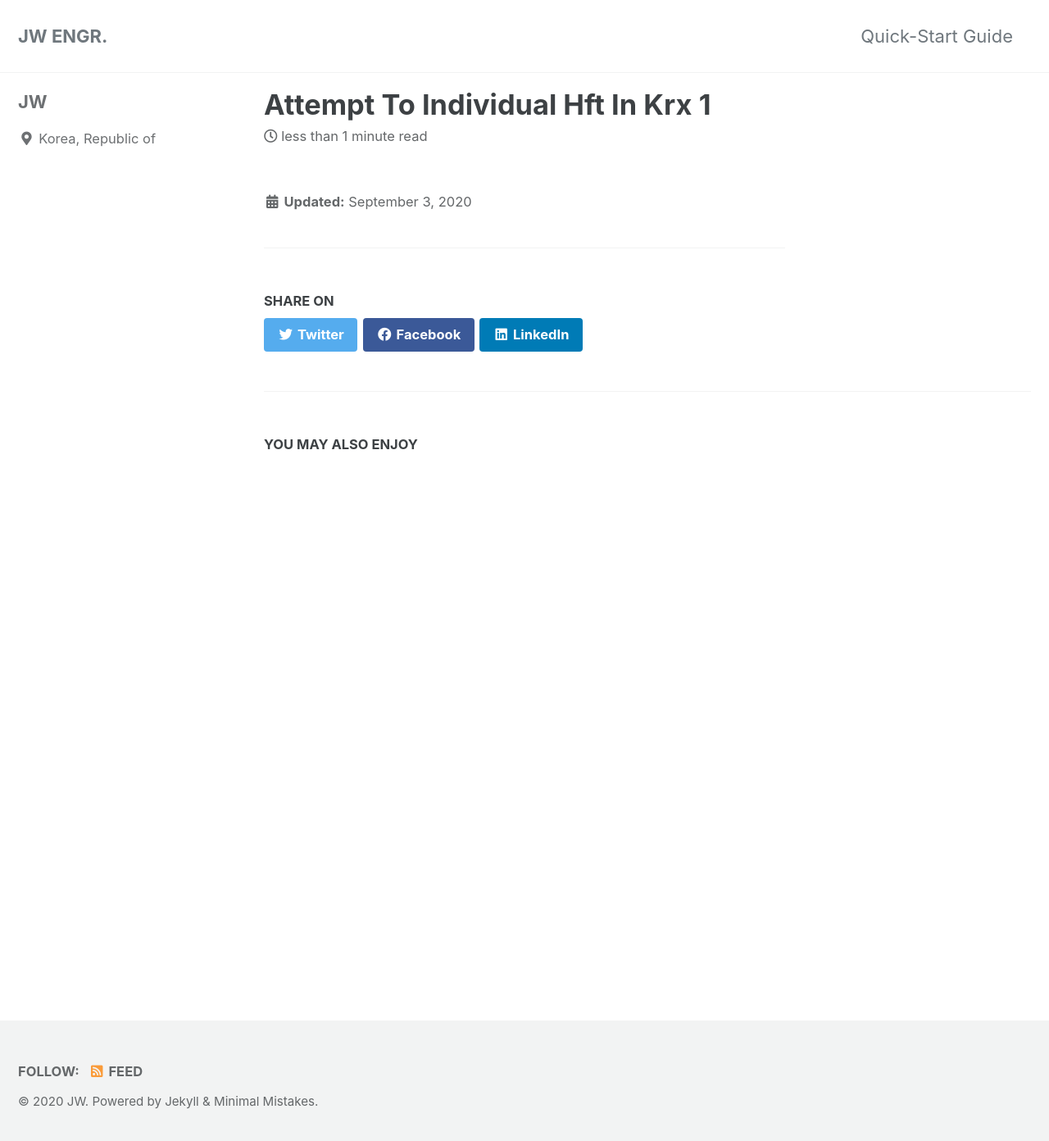
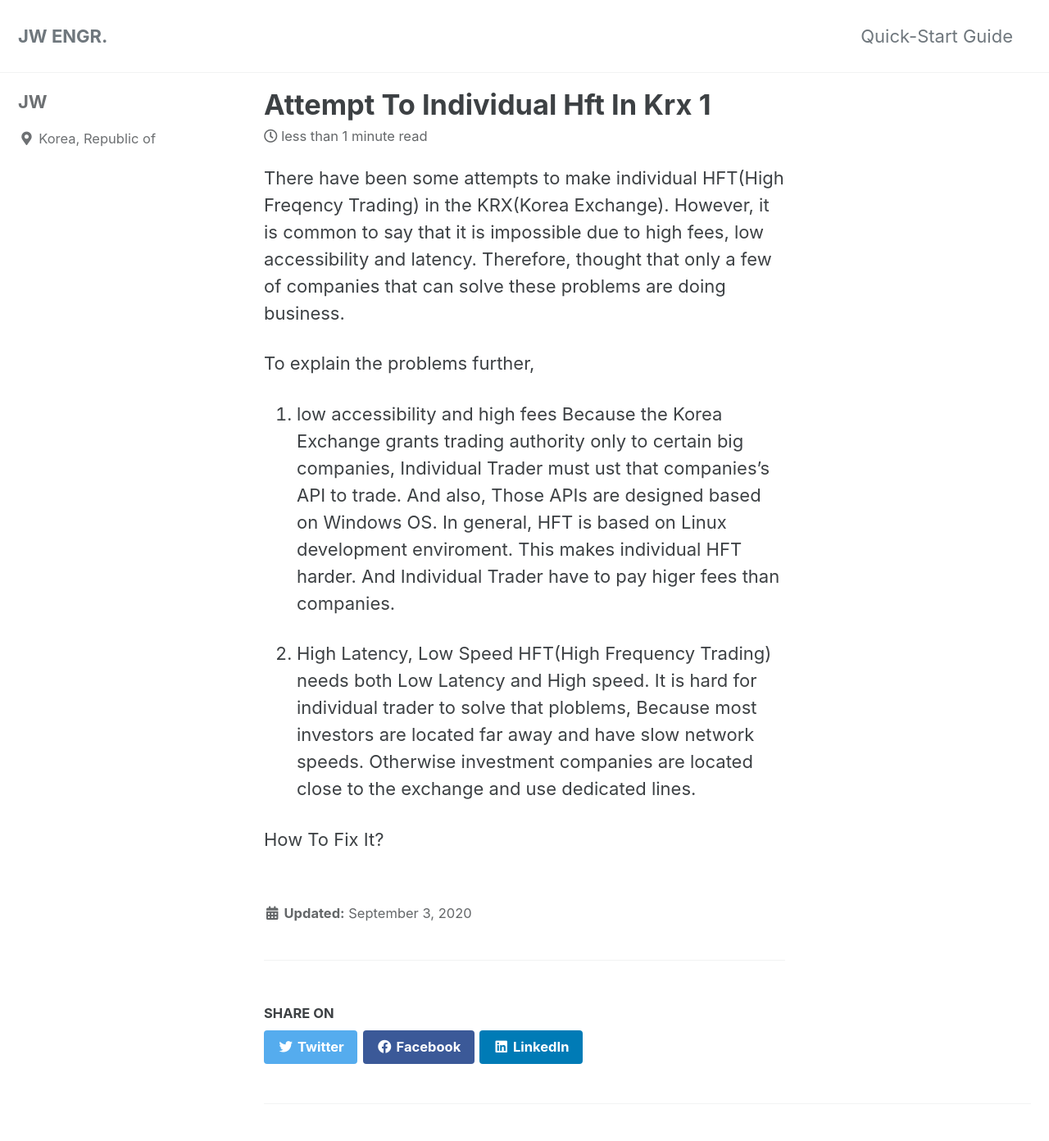
Before and after one commit to jwengr/jwenger.github.io, a Jekyll site: the page built from _posts/2020-09-03-attempt-to-individual-hft-in-krx-1.md, in a window 1280 px wide and 1400 px high. Shown: the top 1392 px of the window at 82% size. Built offline with Jekyll 4.4.1, drawn with Linux system fonts in a browser that asks for light colours; cached includes are drawn as plain includes.

Commit message:
Update 2020-09-03-attempt-to-individual-hft-in-krx-1.md

```diff
--- a/_posts/2020-09-03-attempt-to-individual-hft-in-krx-1.md
+++ b/_posts/2020-09-03-attempt-to-individual-hft-in-krx-1.md
@@ -1,3 +1,15 @@
 ---
 published: true
 ---
+There have been some attempts to make individual HFT(High Freqency Trading) in the KRX(Korea Exchange).
+However, it is common to say that it is impossible due to high fees, low accessibility and latency.
+Therefore, thought that only a few of companies that can solve these problems are doing business.
+
+To explain the problems further,
+1. low accessibility and high fees
+Because the Korea Exchange grants trading authority only to certain big companies, Individual Trader must ust that companies's API to trade. And also, Those APIs are designed based on Windows OS. In general, HFT is based on Linux development enviroment. This makes individual HFT harder. And Individual Trader have to pay higer fees than companies.
+
+2. High Latency, Low Speed
+HFT(High Frequency Trading) needs both Low Latency and High speed. It is hard for individual trader to solve that ploblems, Because most investors are located far away and have slow network speeds. Otherwise investment companies are located close to the exchange and use dedicated lines.
+
+How To Fix It?
```
